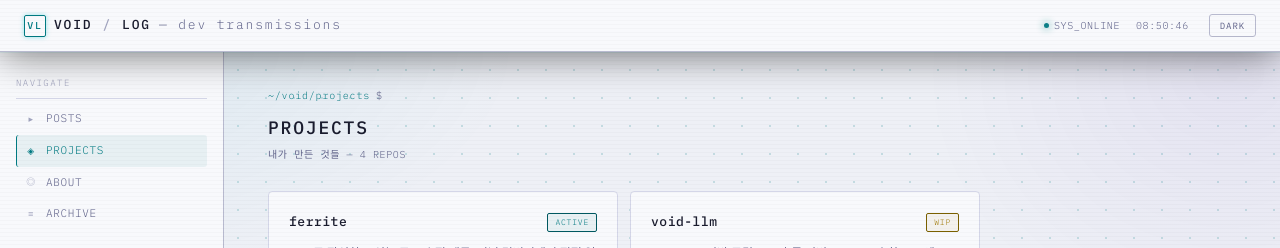
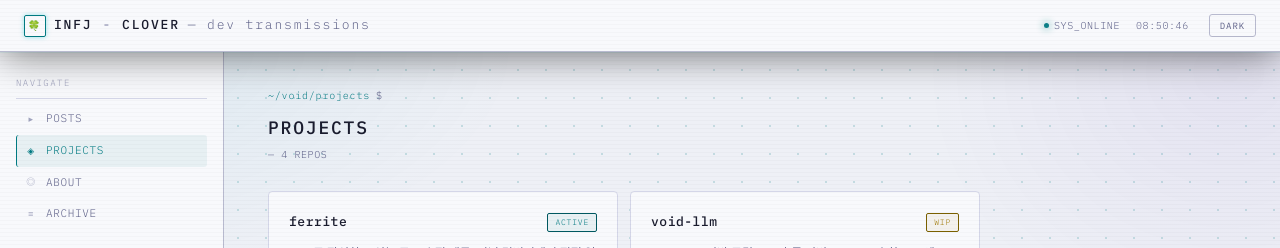
Before and after one commit to infj-clover/infj-clover.github.io, a Jekyll site: the page built from pages/projects.html, in a window 1280 px wide. Shown: the top 248 px of the page. Built offline with Jekyll 4.4.1, drawn with Linux system fonts in a browser that asks for light colours.

Commit message:
docs : header.html & projects.html 수정

```diff
--- a/_includes/header.html
+++ b/_includes/header.html
@@ -1,7 +1,7 @@
 <header>
   <a class="logo" href="{{ '/' | relative_url }}">
-    <span class="logo-mark">VL</span>
-    VOID<span class="logo-sep">/</span>LOG
+    <span class="logo-mark">🍀</span>
+    INFJ<span class="logo-sep">-</span>CLOVER
     <span class="logo-sub">— dev transmissions</span>
   </a>
   <div class="hd-right">
--- a/pages/projects.html
+++ b/pages/projects.html
@@ -7,7 +7,7 @@ permalink: /projects/
 <div class="ph">
   <div class="ph-path"><span class="ph-path-accent">~/void/projects</span> $</div>
   <div class="ph-title">PROJECTS</div>
-  <div class="ph-sub">내가 만든 것들 — {{ site.data.projects | size }} REPOS</div>
+  <div class="ph-sub"> — {{ site.data.projects | size }} REPOS</div>
 </div>
 
 <div class="proj-grid">
```
